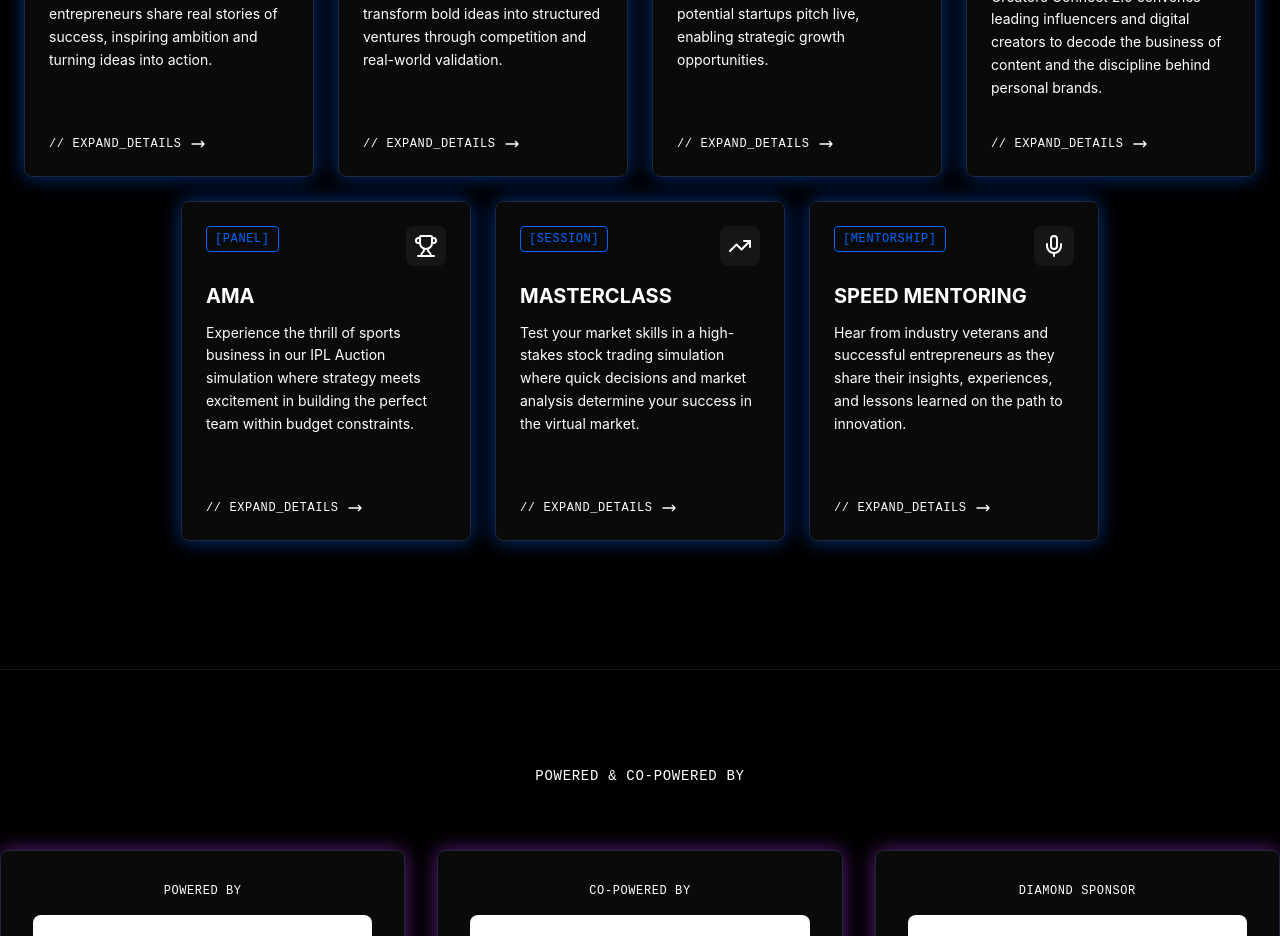
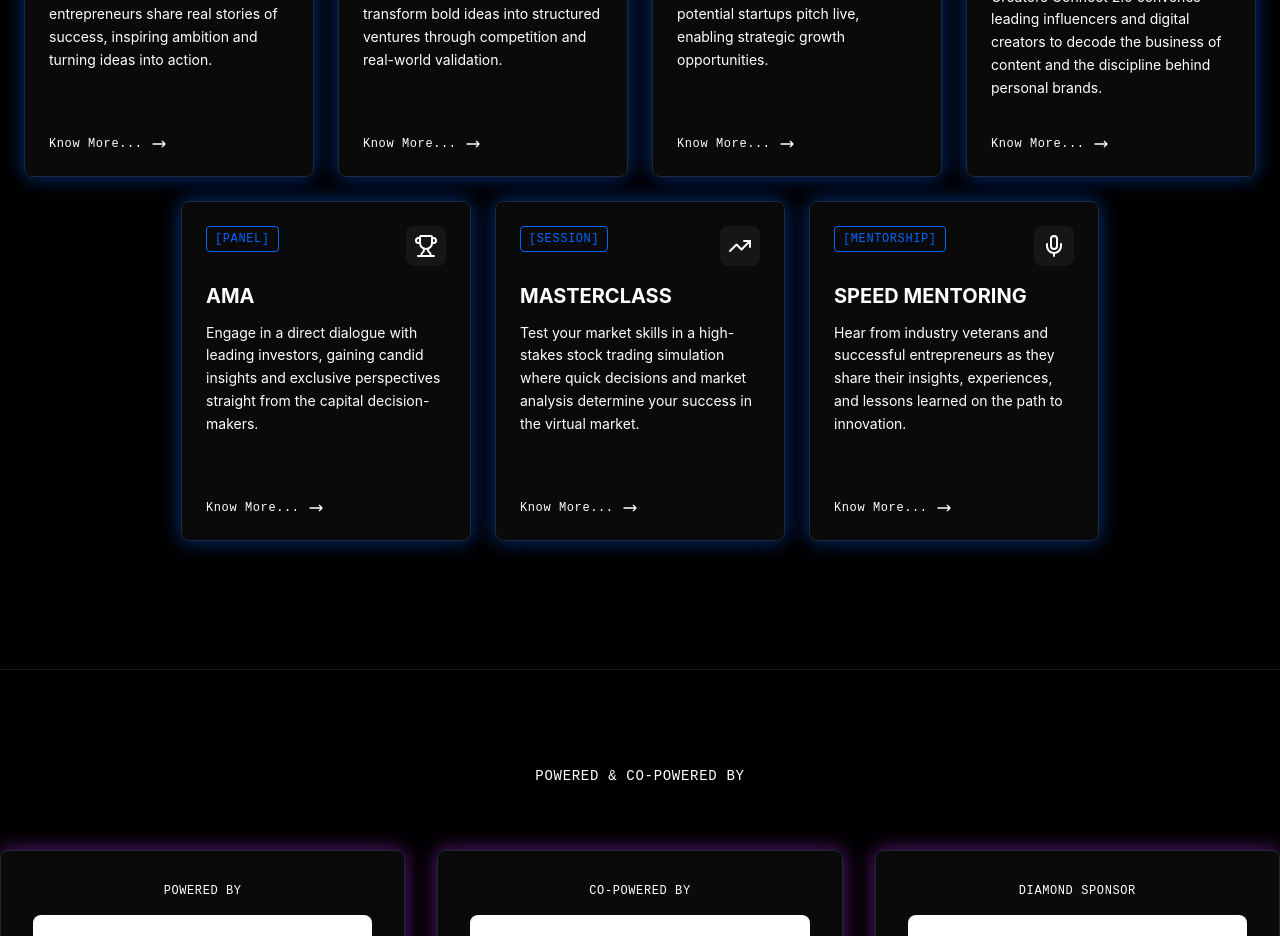
Before and after one commit to Ansh-mick27/AIIHFound_E_summit, a Next.js app: page / in a window 1280 px wide. Shown: the part 2540-3476 px from the top of the page. Built offline with nearby package versions, Linux system fonts and the light colour scheme.

Commit message:
Update AMA description and change card link text to 'Know More...'

```diff
--- a/src/components/CyberpunkCard.tsx
+++ b/src/components/CyberpunkCard.tsx
@@ -42,7 +42,7 @@ export default function CyberpunkCard({ category, title, description, icon: Icon
 
             {/* Expand Details Link */}
             <div className="flex items-center gap-2 text-xs font-mono-terminal text-text-muted group-hover:text-[var(--accent-cobalt)] transition-colors mt-auto">
-                <span>// EXPAND_DETAILS</span>
+                <span>Know More...</span>
                 <svg className="w-4 h-4 group-hover:translate-x-1 transition-transform" fill="none" viewBox="0 0 24 24" stroke="currentColor">
                     <path strokeLinecap="round" strokeLinejoin="round" strokeWidth={2} d="M17 8l4 4m0 0l-4 4m4-4H3" />
                 </svg>
--- a/src/components/EventsGrid.tsx
+++ b/src/components/EventsGrid.tsx
@@ -46,7 +46,7 @@ export default function EventsGrid() {
             slug: "ama",
             category: "PANEL", // Renamed from STRATEGY
             title: "AMA",
-            description: "Experience the thrill of sports business in our IPL Auction simulation where strategy meets excitement in building the perfect team within budget constraints.",
+            description: "Engage in a direct dialogue with leading investors, gaining candid insights and exclusive perspectives straight from the capital decision-makers.",
             icon: Trophy
         },
         {
--- a/src/data/eventsData.ts
+++ b/src/data/eventsData.ts
@@ -57,8 +57,8 @@ export const eventsData = {
     "ama": {
         title: "AMA",
         category: "PANEL",
-        description: "Experience the thrill of sports business in our IPL Auction simulation where strategy meets excitement in building the perfect team within budget constraints.",
-        longDescription: "Ask Me Anything! A no-holds-barred session where you can ask industry leaders questions directly. From career advice to industry trends, get honest answers and unparalleled access to the minds shaping the future.",
+        description: "Engage in a direct dialogue with leading investors, gaining candid insights and exclusive perspectives straight from the capital decision-makers.",
+        longDescription: "Engage in a direct dialogue with leading investors, gaining candid insights and exclusive perspectives straight from the capital decision-makers. From career advice to industry trends, get honest answers and unparalleled access to the minds shaping the future.",
         icon: Trophy,
         details: [
             { label: "Date", value: "TBA" },
```
